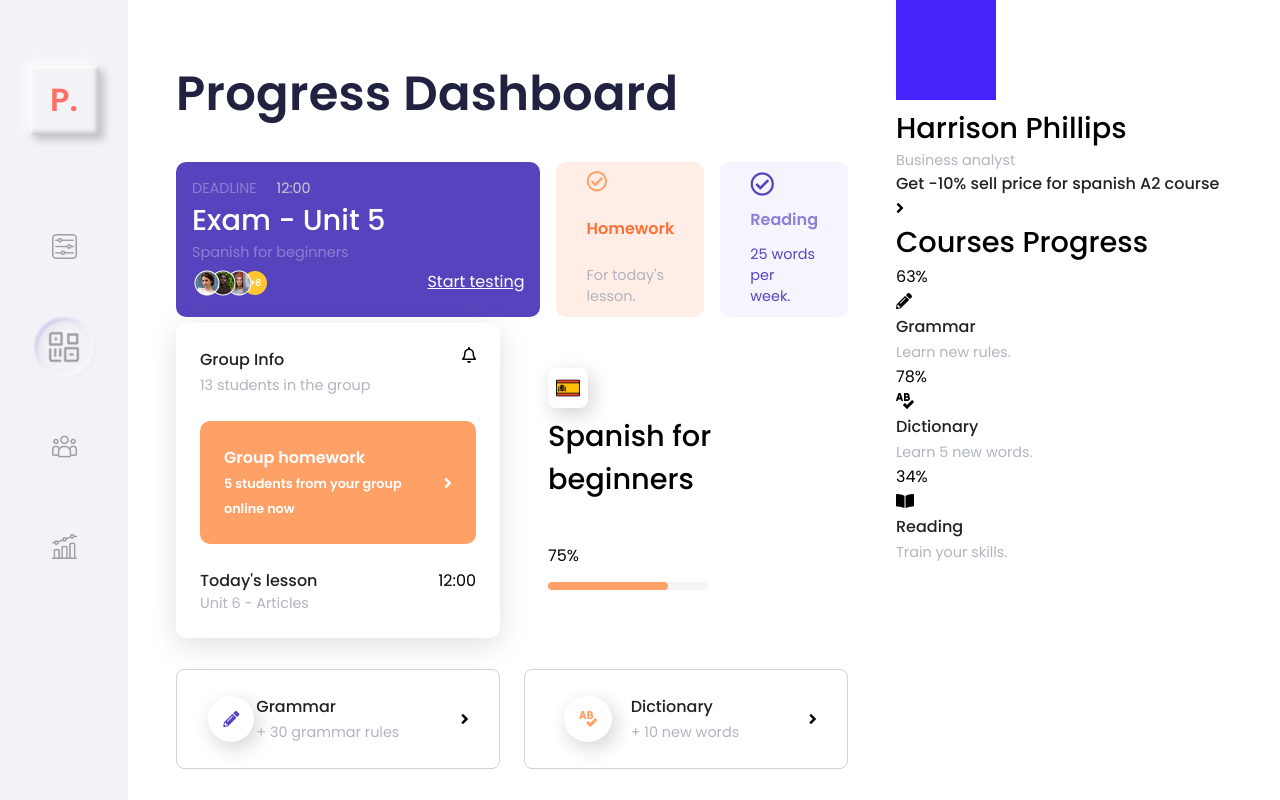
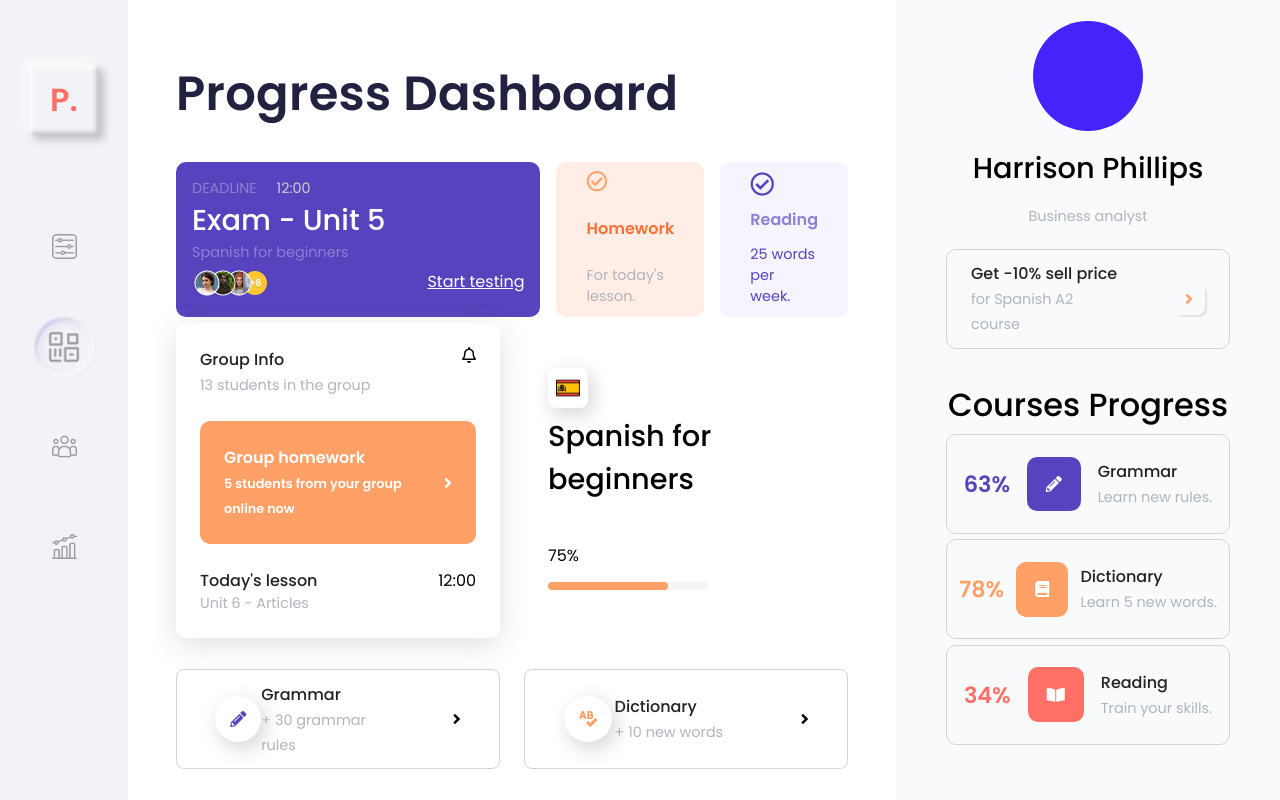
Before and after one commit to alex-kyriakou/panch_progress_dashboard, a plain HTML site: page index.html in a window 1280 px wide. Drawn offline with Linux system fonts and the light colour scheme.

Commit message:
profile section

```diff
--- a/index.html
+++ b/index.html
@@ -114,22 +114,23 @@
             </div>
             <i class="fas fa-angle-right"></i>
           </div>
-          </div>
+        </div>
         </section>
 
       <!-- The Profile Column -->
       <div id="profile" class="profile">
         <div class="pic">
-          <img width="100px" src="imgs/replace-with-your-logo.png" alt="profile picture">
+          <img width="200px" src="imgs/replace-with-your-logo.png" alt="profile picture">
           <p class="large-title name" >Harrison Phillips</p>
           <p class="sub-title">Business analyst</p>
         </div>
-        <div class="ad">
-          <div class="adBox">
-            <p class="title">Get -10% sell price <span>for spanish A2 course</span> </p>
-            <i class="fas fa-angle-right"></i>
+        <div class="sell">
+          <div class="sellBox">
+            <p class="title">Get -10% sell   price
+            <br> <span class="sub-title">for Spanish A2 course</span>
+            </p>
           </div>
-
+          <div class="sell-icon"><i class="fas fa-angle-right"></i></div>
         </div>
         <div class="progress">
           <p class="large-title">Courses Progress</p>
@@ -139,11 +140,13 @@
             <p class="title">Grammar <br> <span class="sub-title">Learn new rules.</span> </p>
           </div>
           <div class="progressBox dictionary">
-            <p class="percent">78%</p>
-            <i class="fa fa-spell-check"></i>
+            <div>
+              <p class="percent">78%</p>
+            </div>
+            <i class="fas fa-book"></i>
             <p class="title">Dictionary <br> <span class="sub-title">Learn 5 new words.</span> </p>
           </div>
-          <div class="progressBox grammar">
+          <div class="progressBox reading">
             <p class="percent">34%</p>
             <i class="fa fa-book-open"></i>
             <p class="title">Reading <br> <span class="sub-title">Train your skills.</span> </p>
@@ -151,5 +154,6 @@
         </div>
       </div>
     </div>
+    </div>
   </body>
 </html>
--- a/style.scss
+++ b/style.scss
@@ -14,6 +14,7 @@ $orange-light: #ffede6;
 $purple: #5843be;
 $purple-light: #f6f4ff;
 $purple-dark: #8d7fd3;
+$profile-bg: #f9fafb;
 $red: #fe7066;
 $border-radius: 10px;
 $border: 0.5px solid lightgrey;
@@ -302,7 +303,7 @@ html {
 
       & > div {
         display: flex;
-        flex-basis: 60%;
+        flex-basis: 50%;
         align-items: center;
         justify-content: space-around;
       }
@@ -323,3 +324,127 @@ html {
     }
   }
 }
+
+// Profile Section
+#profile {
+  display: grid;
+  grid-template-areas: 30% 15% 55%;
+  background-color: $profile-bg;
+  margin: 0;
+  padding: 0 50px 50px 50px;
+
+  // place-items: center;
+  grid-area: p;
+
+  .pic {
+    display: flex;
+    flex-direction: column;
+    justify-content: center;
+    align-items: center;
+
+    & > * {
+      margin: 0.5rem 0;
+    }
+
+    & img {
+      width: 110px;
+      border-radius: 50%;
+    }
+
+    .name {
+      display: block;
+      text-align: center;
+    }
+  }
+
+  .sell {
+    display: flex;
+    justify-content: space-between;
+    align-items: center;
+    border: 1px solid lightgrey;
+    border-radius: 10px;
+    padding: 2.5rem 1.5rem;
+    width: 100%;
+    height: 100px;
+
+    .sell-icon {
+      display: flex;
+      align-items: center;
+      justify-content: center;
+    }
+    & i {
+      color: $orange;
+      padding: 0.5rem 0.75rem;
+      margin-left: 3rem;
+      border-radius: 0.5rem;
+      box-shadow: rgba(0, 0, 0, 0.1) 2px 2px 2px;
+      cursor: pointer;
+    }
+  }
+
+  .progress {
+    display: flex;
+    flex-direction: column;
+    justify-content: space-evenly;
+
+    .large-title {
+      text-align: center;
+      font-size: 2em;
+    }
+
+    .progressBox {
+      display: flex;
+      justify-content: space-evenly;
+      align-items: center;
+      width: 100%;
+      height: 100px;
+      border: 1px solid lightgrey;
+      border-radius: 10px;
+    }
+
+    .grammar {
+      .percent {
+        color: $purple;
+        font-size: 1.4rem;
+        font-weight: bold;
+      }
+
+      i {
+        background: $purple;
+        color: #fff;
+        padding: 1.2rem;
+        border-radius: 10px;
+      }
+    }
+
+    .dictionary {
+      .percent {
+        color: $orange;
+        font-size: 1.4rem;
+        font-weight: bold;
+      }
+
+      i {
+        background: $orange;
+        color: #fff;
+        padding: 1.2rem;
+        border-radius: 10px;
+      }
+    }
+
+    .reading {
+      .percent {
+        color: $red;
+        font-size: 1.4rem;
+        font-weight: bold;
+      }
+
+      i {
+        background: $red;
+        color: #fff;
+        padding: 1.2rem;
+        border-radius: 10px;
+      }
+    }
+  }
+}
```
Also changed, not shown: style.css, 1 other file.
